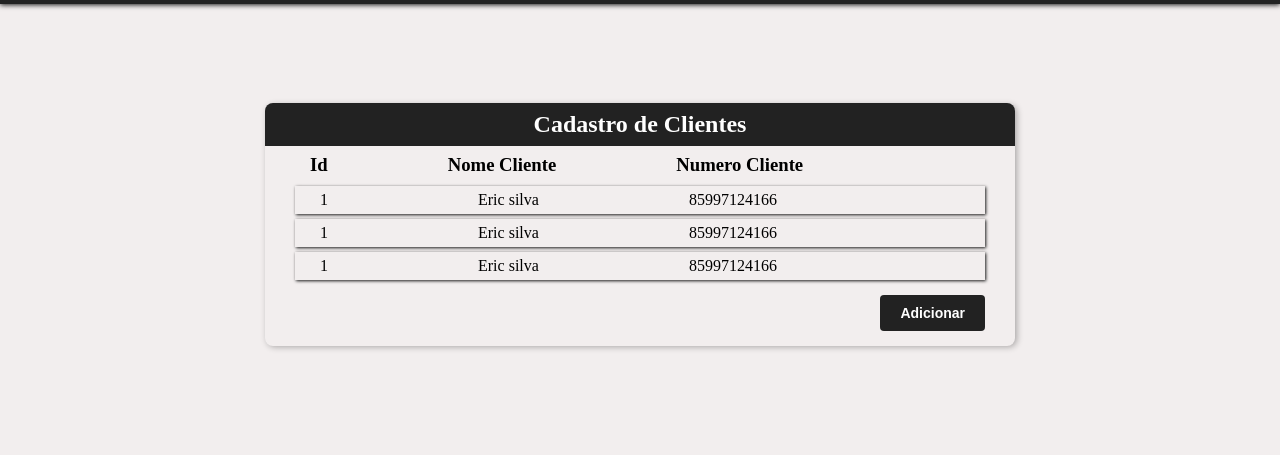
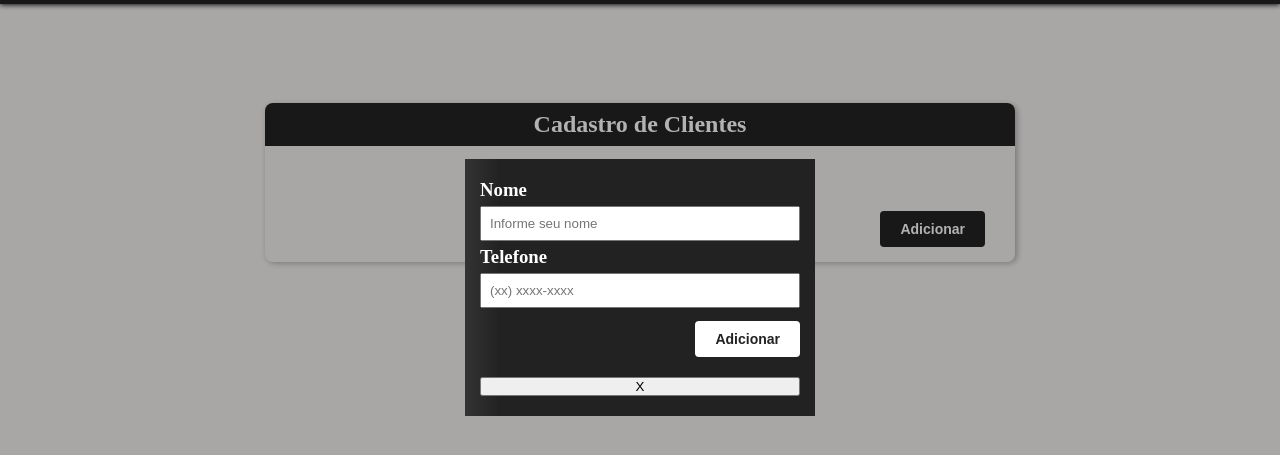
Before and after one commit to Ericsilvaa/port-luis, a plain HTML site: page index.html in a window 1280 px wide. Both pictures are taken after a click on the button "Adicionar". Shown: the part 83-538 px from the top of the page. Drawn offline with nearby package versions, Linux system fonts and the light colour scheme.

Commit message:
adicioando post

```diff
--- a/app.js
+++ b/app.js
@@ -1,19 +1,83 @@
 const vm = new Vue ({
     el: "#app",
     data: {
-        datas: [
-            {"id": 1, "nome": "Eric silva", "numero_cliente": "85997124166"},
-            {"id": 1, "nome": "Eric silva", "numero_cliente": "85997124166"},
-            {"id": 1, "nome": "Eric silva", "numero_cliente": "85997124166"},
-        ],
+        nome: '',
+        telefone: '',
+        datas: [],
         painel: false,
     },
     methods: {
+        abrirModal() {
+            this.painel = true
+        },
+        fecharModal({ target, currentTarget}) {
+            if (target === currentTarget) this.painel = false
+        },
         criarUsuario() {
-            this.painel = true
-            console.log(this.painel)
-            console.log('Painel Usuario de Criação')
-        }
+            const [nome, telefone] = [this.nome, this.telefone]
+            if (telefone || nome === !null) {
+                this.datas.push({nome, telefone})
+                if(localStorage.clientes) {
+                    this.datas = JSON.parse(localStorage.getItem('clientes'))
+                }
+                let cliente = this.datas
+                this.datas.push(cliente)
+                localStorage.clientes = JSON.stringify(this.datas)
+                this.nome = ''
+                this.telefone = ''
+                this.painel = false
+
+            } else {
+                console.log('preencha o campo')
+            }
+        },
+
+        // LocalStorage
+        // const getLocalStorage = () => JSON.parse(localStorage.getItem('db_client')) ?? []
+        // const setLocalStorage = (dbClient) => localStorage.setItem("db_client", JSON.stringify(dbClient))
+
+
+        // const deleteClient = (index) => {
+        // const dbClient = readClient()
+        // dbClient.splice(index, 1)
+        // setLocalStorage(dbClient)
+        // }
+
+        // const updateClient = (index, client) => {
+        // const dbClient = readClient()
+        // dbClient[index] = client
+        // setLocalStorage(dbClient)
+        // }
+
+
+
+        // LocalStorage 2
+        // armazenarDados() {
+        //     const localStorage = JSON.parse(localStorage
+        //         .getItem('clientes'))
+        //     let clientes = localStorage
+        //         .getItem('clientes') !== null ? localStorage : []
+        // }
+
+        // const dados = {
+        //     nome: this.nome,
+        //     telefone: this.telefone
+        // }
+        // if (dados.nome && dados.telefone !== null) {
+        //     this.datas.push(dados)
+        //     console.log(dados)
+        //     this.painel = false
+        //     this.data = ''
+        //     console.log(this.datas)
+
+        // } else {
+        //     console.log('preencha o campo')
+
+        // }
+
+        // verificarCriacao() {
+
+        // }
     }
 
 })
--- a/index.html
+++ b/index.html
@@ -24,30 +24,55 @@
                 <h2>Cadastro de Clientes</h2>
             </div>
 
+            <div>
+                <!-- Modal Criação -->
+                <section class="modal" v-if="painel == true" @click="fecharModal">
+                    <div class="modal-container">
+                        <label for="">Nome</label>
+                        <input type="text" v-model="nome" placeholder="Informe seu nome">
+                        <label for="">Telefone</label>
+                        <input type="text" v-model="telefone" placeholder="(xx) xxxx-xxxx">
+                        <div class="btn-card">
+                            <button @click="criarUsuario" class="btn">Adicionar</button>
+                        </div>
+                        <button @click="painel = false">X</button>
+                    </div>
+                </section>
+
+                <!-- Lista Principal -->
                 <div class="painel-lista-principal">
                     <div v-if="datas.length > 0">
                         <div class="painel-lista-titulos">
-                        <h3>Id</h3>
-                        <h3>Nome Cliente</h3>
-                        <h3>Numero Cliente</h3>
+                            <h3>Cliente</h3>
+                            <h3>N° Cliente</h3>
+                            <h3>Ações</h3>
                         </div>
 
                         <ul>
                             <li v-for="data in datas" :key="data.id" class="lista">
-                            <p>{{data.id}}</p>
                                 <p>{{data.nome}}</p>
-                            <p>{{data.numero_cliente}}</p>
+                                <p>{{data.telefone}}</p>
+                                <div class="acoes">
+                                    <button>
+                                        <img src="" alt="Editar">
+                                    </button>
+                                    <button>
+                                        <img src="" alt="Excluir">
+                                    </button>
+                                </div>
                             </li>
                         </ul>
                     </div>
 
-                <div v-else>
-                    <p>Estamos sem Clientes :(</p>
+                    <div class="sem-clientes" v-else>
+                        <p> Estamos sem Clientes :( </p>
                     </div>
                 </div>
 
-            <div class="btn-card">
-                <button @click="criarUsuario" class="btn">Adicionar</button>
+            </div>
+
+            <div class="btn-card" >
+                <button @click="abrirModal" class="btn">Adicionar</button>
             </div>
         </section>
 
--- a/style.css
+++ b/style.css
@@ -54,27 +54,48 @@ header {
 }
 
 .painel-lista-principal {
-    display: grid;
     padding: 10px 30px;
 }
 
 .painel-lista-titulos {
     display: flex;
-    padding: 0px 15px;
-    gap: 120px;
+    justify-content: space-between;
     margin-bottom: 10px;
+}
+
+.painel-lista-titulos h3 {
+    padding: 0px 20px;
 }
 
 .lista {
     display: flex;
+    align-items: center;
+    justify-content: space-between;
     padding: 0px 20px;
-    gap: 140px;
     box-shadow: 1px 1px 3px var(--shadow-cor-2);
     margin-bottom: 5px;
 }
 
 .lista p {
-    padding: 5px 5px;
+    padding: 6px 0px;
+    width: 20%;
+}
+
+.lista p:nth-child(2) {
+    text-align: center;
+}
+
+.lista .acoes img {
+    margin-left: 10px;
+}
+
+
+.sem-clientes {
+    text-align: center;
+    font-size: 1.5rem;
+    font-weight: bold;
+    margin-top: 20px;
+    color: #95949479;
 }
 
 /* botão -painel */
@@ -96,4 +117,63 @@ header {
     cursor: pointer;
 }
 
-/*  */
+/* MODAL */
+.modal::before {
+    content: '';
+    position: fixed;
+    top: 0px;
+    left: 0px;
+    width: 100%;
+    height: 100vh;
+    background-color: var(--shadow-cor);
+}
+
+.modal {
+    position: absolute;
+    width: 350px;
+}
+
+.modal-container {
+    display: flex;
+    flex-direction: column;
+    position: relative;
+    background:  linear-gradient(to left, #222 90%, #333);
+    top: 15px;
+    left: 200px;
+    z-index: 1;
+    gap: 5px;
+    padding: 20px 15px;
+    animation: fadeIn .4s forwards;
+}
+
+@keyframes fadeIn {
+    from {
+      opacity: 0;
+      transform: translate3d(0, -50px, 0);
+    }
+    to {
+      opacity: 1;
+      transform: translate3d(0px, 0, 0);
+    }
+  }
+
+  .modal label {
+    color: #fff;
+    font-size: 1.175rem;
+    font-weight: 700
+  }
+
+  .modal input {
+    padding: 8px;
+  }
+
+  .modal .btn-card {
+    padding-right: 0px;
+  }
+
+  .modal .btn-card .btn {
+    background: var(--text-cor);
+    color: #222;
+    margin-top: 8px;
+
+  }
```
Lines whose indentation alone changed are shown as unchanged.
